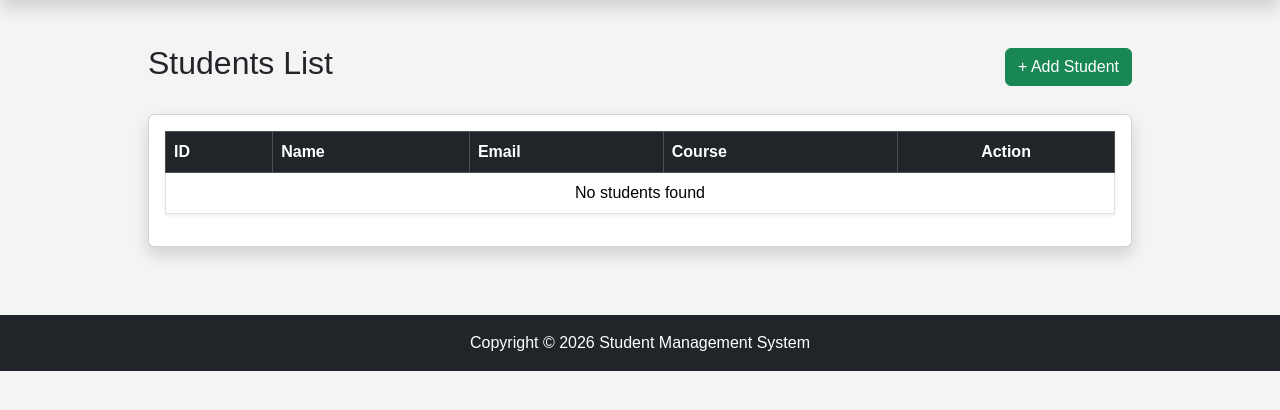
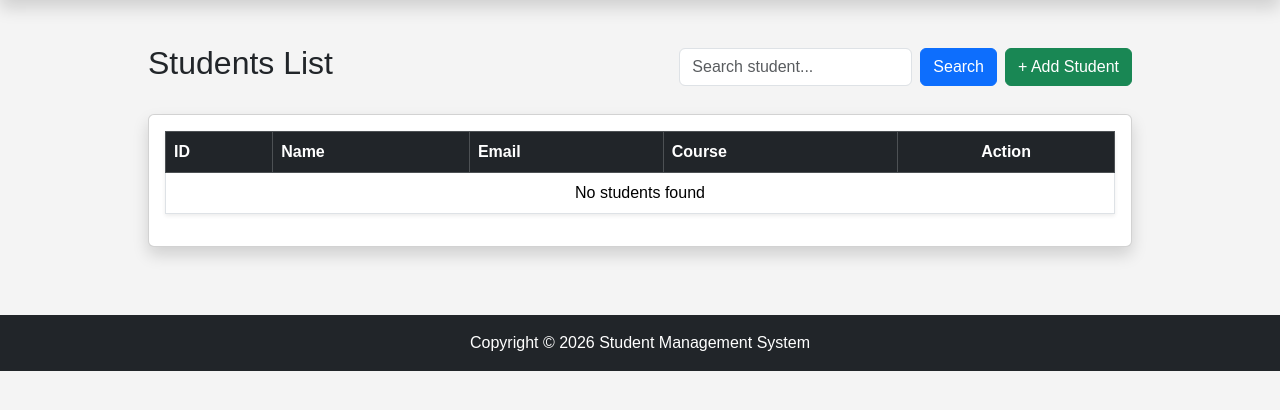
Before and after one commit to tanmay-badwaik/student-management-system, a Flask app: page /students/ in a window 1280 px wide. Shown: the part 96-506 px from the top of the page. Run offline with Flask 3, Linux system fonts and the light colour scheme.

Commit message:
search option added

```diff
--- a/routes/student.py
+++ b/routes/student.py
@@ -7,11 +7,22 @@ student_bp = Blueprint("student", __name__, url_prefix="/students")
 @student_bp.route("/")
 def students():
 
-    students = Student.query.all()
+    search = request.args.get("search", "")
+
+    if search:
+
+        students = Student.query.filter(
+            Student.name.ilike(f"%{search}%")
+        ).all()
+
+    else:
+
+        students = Student.query.all()
 
     return render_template(
         "students.html",
-        students=students
+        students=students,
+        search=search
     )
 
 @student_bp.route("/edit_student/<int:id>", methods=["GET", "POST"])
--- a/templates/students.html
+++ b/templates/students.html
@@ -10,10 +10,30 @@ Students
 
     <h2>Students List</h2>
 
-    <a href="{{ url_for('student.add_student') }}"
-       class="btn btn-success">
-        + Add Student
-    </a>
+    <div class="d-flex">
+
+        <form class="d-flex me-2" method="GET">
+
+            <input
+                type="text"
+                class="form-control me-2"
+                name="search"
+                placeholder="Search student..."
+                value="{{ search }}"
+            >
+
+            <button class="btn btn-primary">
+                Search
+            </button>
+
+        </form>
+
+        <a href="{{ url_for('student.add_student') }}"
+           class="btn btn-success">
+            + Add Student
+        </a>
+
+    </div>
 
 </div>
 
```
